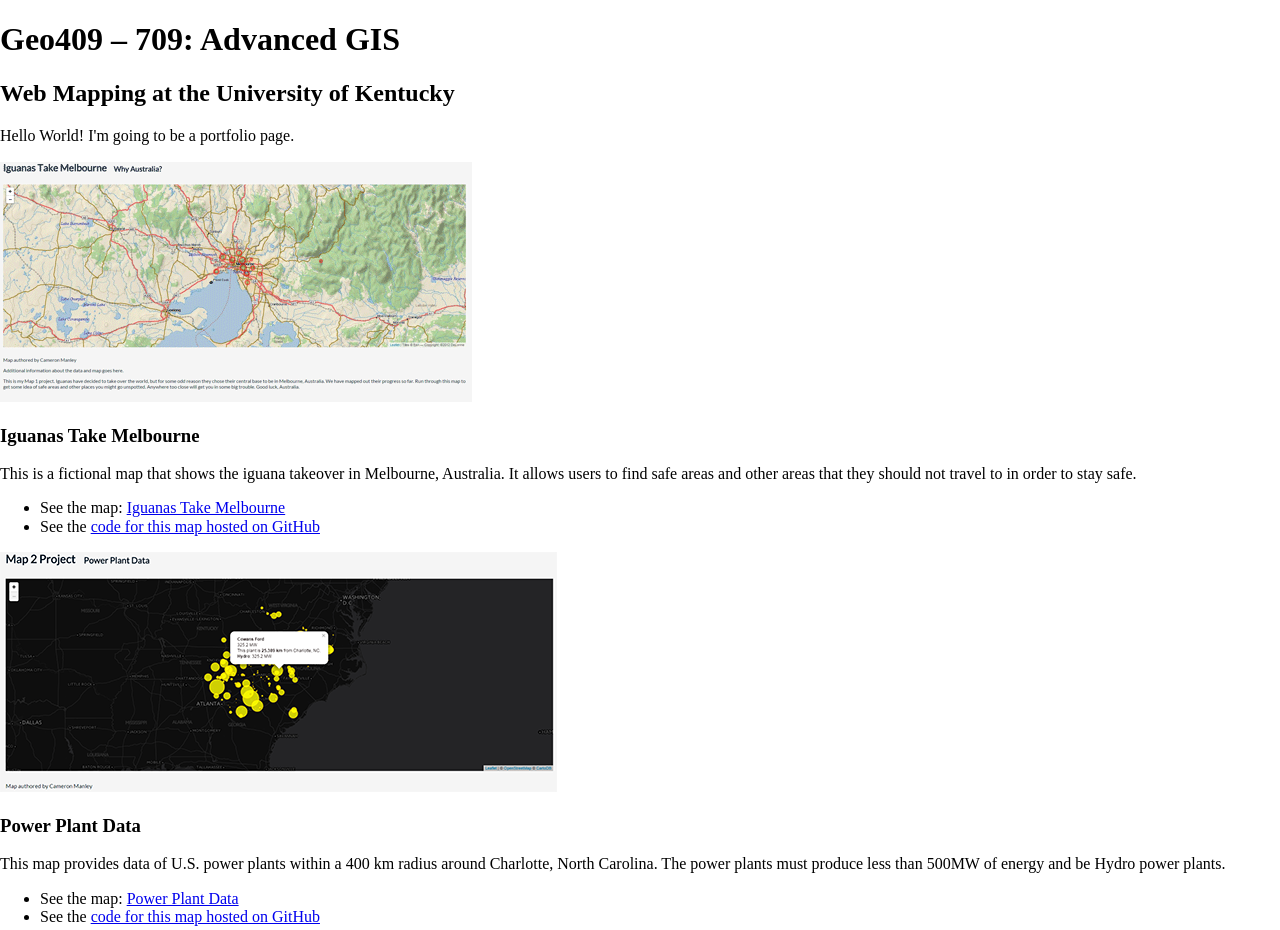
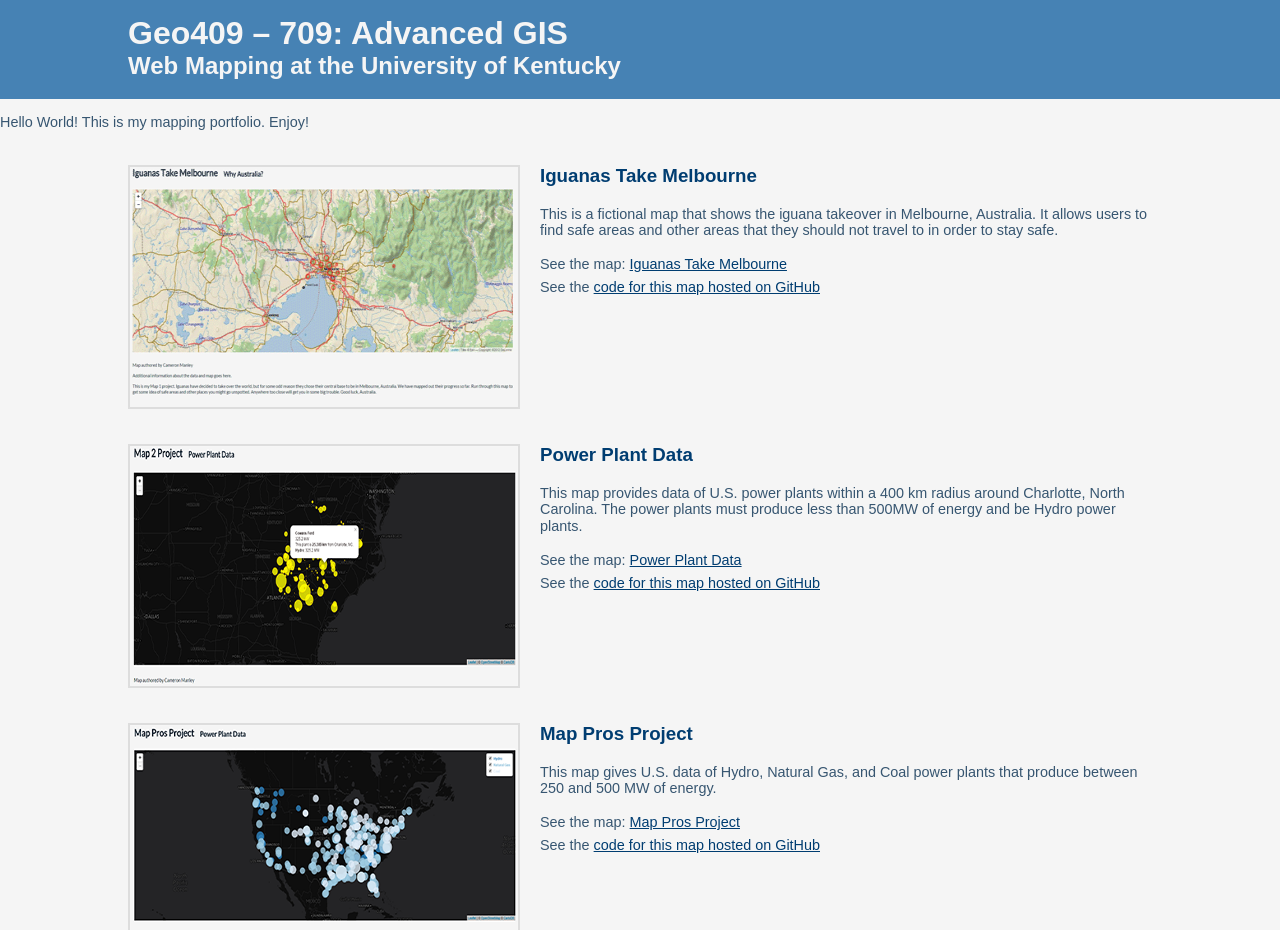
Before and after one commit to cmanley12/cmanley12.github.io, a plain HTML site: page index.html in a window 1280 px wide. Shown: the top 930 px of the page. Drawn offline with nearby package versions, Linux system fonts and the light colour scheme; a web font is replaced by a local one.

Commit message:
last style changes

```diff
--- a/index.html
+++ b/index.html
@@ -6,11 +6,73 @@
 
 <meta name='viewport' content='initial-scale=1,maximum-scale=1,user-scalable=no' />
 
-    <link rel="stylesheet" href="https://cdnjs.cloudflare.com/ajax/libs/normalize/3.0.3/normalize.min.css" />
+<link rel="stylesheet" href="https://cdnjs.cloudflare.com/ajax/libs/normalize/3.0.3/normalize.min.css" />
+<link href='http://fonts.googleapis.com/css?family=Imprima' rel='stylesheet' type='text/css'>
 
 <style>
 
-/* CSS style rules go here! */
+    body {
+        background: #f5f5f5;
+        font-family: Imprima, sans-serif;
+    }
+
+    header {
+            width: 100%;
+            min-width: 800px;
+            margin: 0 auto;
+            background: steelblue;
+            padding: 15px 0 20px;
+        }
+    h1 {
+        font-family: Dosis, sans-serif;
+        color: #375671;
+        width: 80%;
+        margin: 0 auto;
+        color: whitesmoke;
+    }
+    h2 {
+        font-family: Dosis, sans-serif;
+        color: #375671;
+        width: 80%;
+        margin: 0 auto;
+        color: whitesmoke;
+    }
+    h3 {
+        font-family: Dosis, sans-serif;
+        color: #003d71
+    }
+    p {
+        font-size: .9em;
+        color: #375671;
+    }
+    ul {
+        list-style-type: none;
+        font-size: .9em;
+        color: #375671;
+        line-height: 1.6em;
+    }
+    a, a:visited {
+        color: #003d71;
+    }
+    .project {
+        width: 80%;
+        min-width: 800px;
+        height: 100%;
+        margin: 35px auto;
+    }
+    .project:after{
+        content: "";
+        display: table;
+        clear: both;
+    }
+    .project-image {
+        width: 388px;
+        height: 240px;
+        background: white;
+        float: left;
+        margin-right: 20px;
+        border: 2px solid #dddddd;
+    }
 
 </style>
 </head>
@@ -22,22 +84,22 @@
         <h2>Web Mapping at the University of Kentucky</h2>
     </header>
 
-    <p>Hello World! I'm going to be a portfolio page.</p>
+    <p>Hello World! This is my mapping portfolio. Enjoy!</p>
 
 </body>
 
-    <section>
-        <image src="images/map-1-image.png" alt="Screenshot of Map 1">
+    <section class="project">
+        <image src="images/map-1-image.png" alt="Screenshot of Map 1" class="project-image" />
         <h3>Iguanas Take Melbourne</h3>
         <p>This is a fictional map that shows the iguana takeover in Melbourne, Australia. It allows users to find safe areas and other areas that they should not travel to in order to stay safe.</p>
         <ul>
             <li>See the map: <a href="map-1/">Iguanas Take Melbourne</a> </li>
             <li>See the <a href="https://github.com/cmanley12/geo409/blob/master/map-1/index.html">code for this map hosted on GitHub</a></li>
         </ul>
-            </section>
+    </section>
 
-    <section>
-        <image src="images/map2.png" alt="Screenshot of Map 2">
+    <section class="project">
+        <image src="images/map2.png" alt="Screenshot of Map 2" class="project-image" />
         <h3>Power Plant Data</h3>
         <p>This map provides data of U.S. power plants within a 400 km radius around Charlotte, North Carolina. The power plants must produce less than 500MW of energy and be Hydro power plants.</p>
         <ul>
@@ -46,8 +108,8 @@
         <ul>
     </section>
 
-        <section>
-        <image src="images/map3.png" alt="">
+        <section class="project">
+        <image src="images/map3.png" alt="Screenshot of Map 3" class="project-image">
         <h3>Map Pros Project</h3>
         <p>This map gives U.S. data of Hydro, Natural Gas, and Coal power plants that produce between 250 and 500 MW of energy. </p>
         <ul>
@@ -56,8 +118,8 @@
         <ul>
     </section>
 
-    <section>
-        <image src="images/map4.png" alt="">
+    <section class="project">
+        <image src="images/map4.png" alt="Screenshot of Map 4" class="project-image">
         <h3>Kentucky Unemployment Rates: 2000 &ndash; 2013</h3>
         <p>This choropleth map shows unemployment rates in the Commonwealth of Kentucky by county for years ranging between 2000 and 2013.</p>
         <p>The data is loaded dynamically with an AJAX request, and classifications are calculated at run-time within the client. The map uses an HTML5 range slider used to sequence through the years and update the map.</p>
@@ -69,4 +131,6 @@
     </section>
 
 
+
+
 </html>
```
